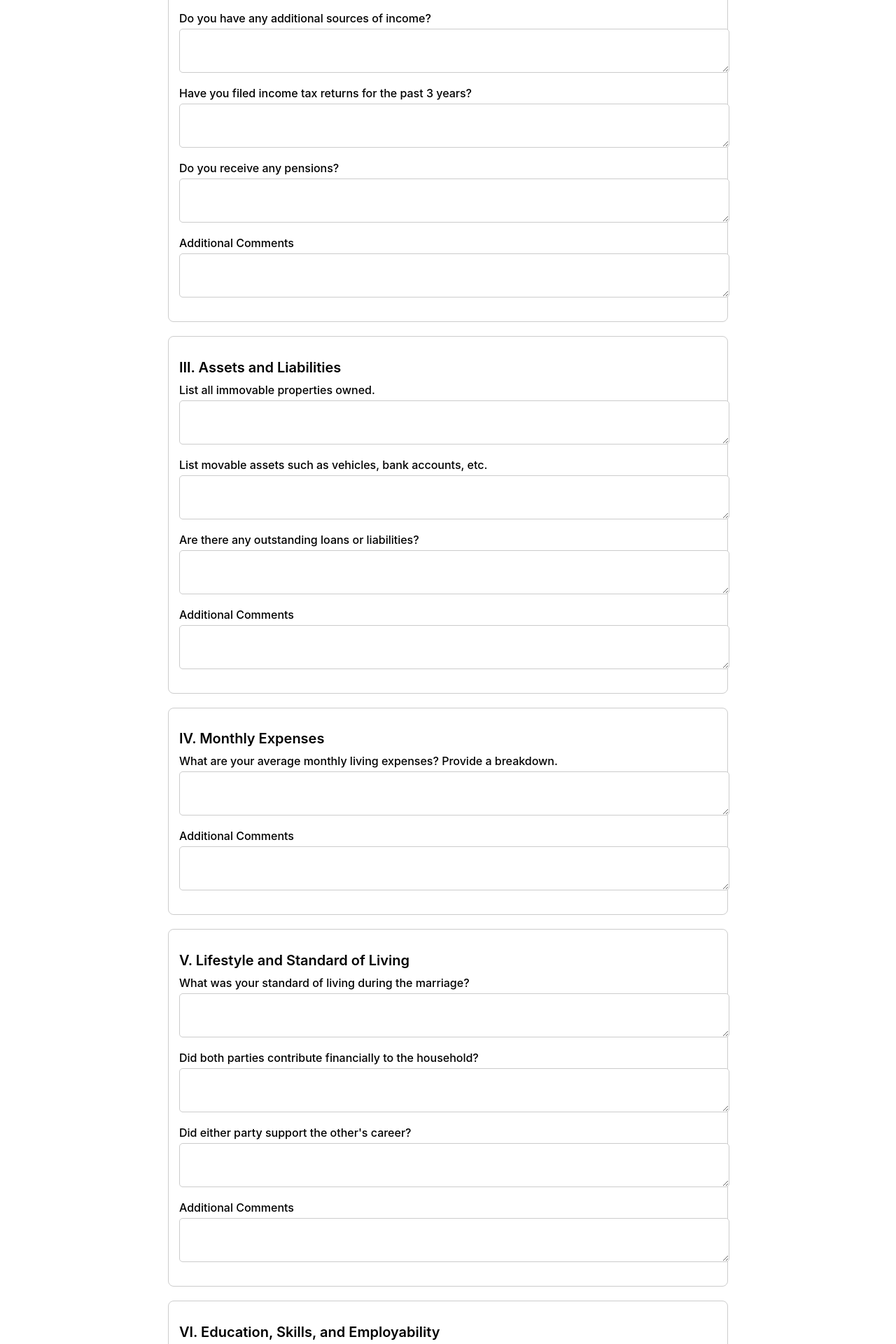
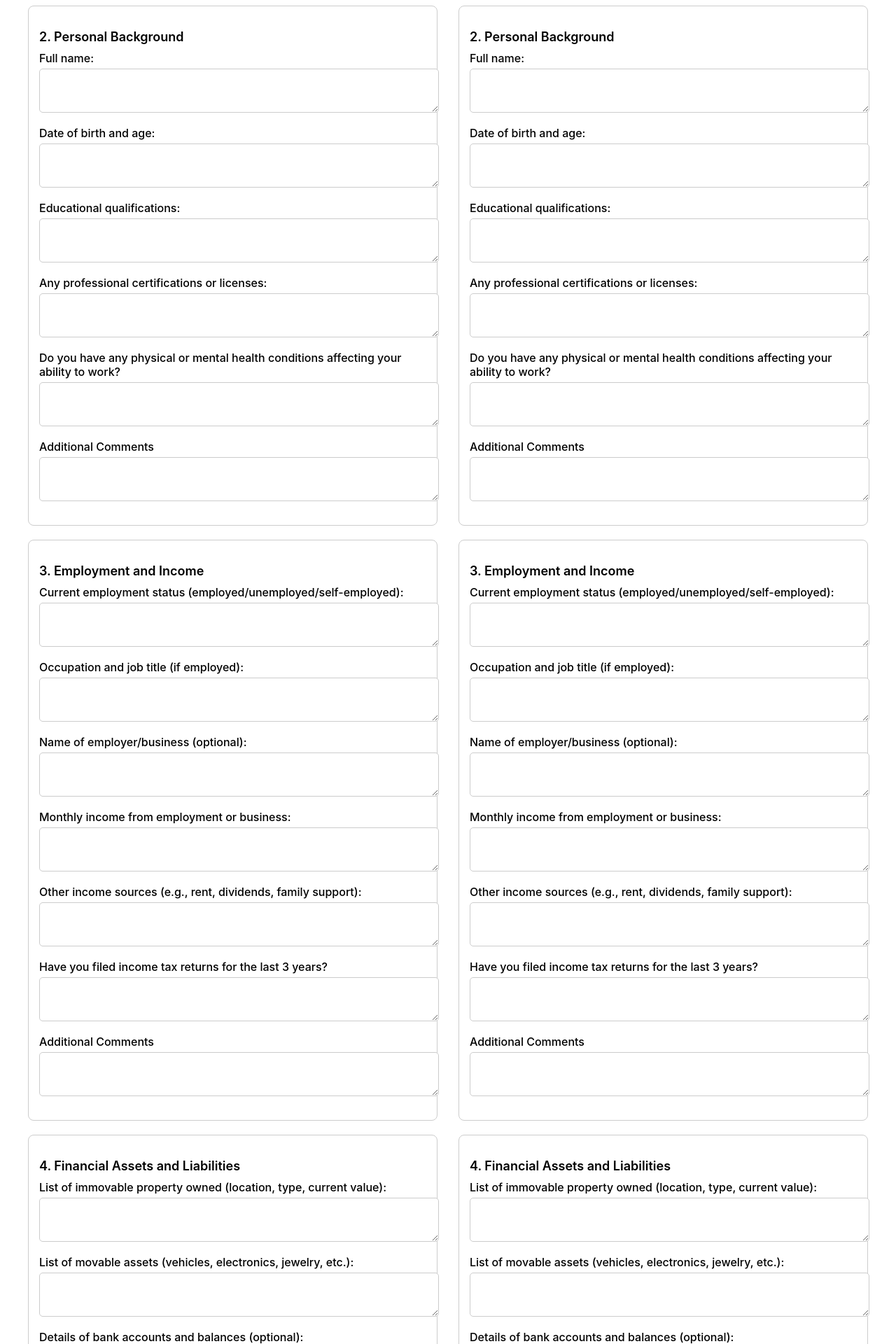
Before and after one commit to dineshr93/alimony-questionnaire, a React (Create React App) app: page / in a window 1280 px wide. Shown: the part 880-2800 px from the top of the page at 70% size. Built offline with nearby package versions, Linux system fonts and the light colour scheme.

Commit message:
2 person request

```diff
--- a/src/App.js
+++ b/src/App.js
@@ -4,100 +4,104 @@ import "./App.css";
 
 const sections = [
   {
-    title: "I. Personal and Relationship Details",
+    title: "1. Marriage and Family Details",
     questions: [
-      "What is the date of marriage?",
-      "What is the current marital status?",
-      "What is the duration of the marriage?",
-      "Are there any children from the marriage? If yes, provide details."
+      "Date of marriage:",
+      "Current marital status (e.g., separated, divorced):",
+      "Duration of the marriage (in years):",
+      "Number of children from this marriage:",
+      "Current custody arrangement (if applicable):"
     ]
   },
   {
-    title: "II. Income and Employment Information",
+    title: "2. Personal Background",
     questions: [
-      "Are you currently employed? If yes, provide details.",
-      "Do you have any additional sources of income?",
-      "Have you filed income tax returns for the past 3 years?",
-      "Do you receive any pensions?"
+      "Full name:",
+      "Date of birth and age:",
+      "Educational qualifications:",
+      "Any professional certifications or licenses:",
+      "Do you have any physical or mental health conditions affecting your ability to work?"
     ]
   },
   {
-    title: "III. Assets and Liabilities",
+    title: "3. Employment and Income",
     questions: [
-      "List all immovable properties owned.",
-      "List movable assets such as vehicles, bank accounts, etc.",
-      "Are there any outstanding loans or liabilities?"
+      "Current employment status (employed/unemployed/self-employed):",
+      "Occupation and job title (if employed):",
+      "Name of employer/business (optional):",
+      "Monthly income from employment or business:",
+      "Other income sources (e.g., rent, dividends, family support):",
+      "Have you filed income tax returns for the last 3 years?"
     ]
   },
   {
-    title: "IV. Monthly Expenses",
+    title: "4. Financial Assets and Liabilities",
     questions: [
-      "What are your average monthly living expenses? Provide a breakdown."
+      "List of immovable property owned (location, type, current value):",
+      "List of movable assets (vehicles, electronics, jewelry, etc.):",
+      "Details of bank accounts and balances (optional):",
+      "Investments held (FDs, stocks, mutual funds, etc.):",
+      "Outstanding loans or liabilities (type, lender, amount due):",
+      "Any previous lump sum settlements or asset transfers between parties:"
     ]
   },
   {
-    title: "V. Lifestyle and Standard of Living",
+    title: "5. Monthly Expenses",
     questions: [
-      "What was your standard of living during the marriage?",
-      "Did both parties contribute financially to the household?",
-      "Did either party support the other's career?"
+      "Monthly housing cost (rent/mortgage):",
+      "Monthly utility and grocery expenses:",
+      "Medical and insurance expenses:",
+      "Educational expenses (self/children):",
+      "Transport and communication expenses:",
+      "Any other recurring monthly costs:"
     ]
   },
   {
-    title: "VI. Education, Skills, and Employability",
+    title: "6. Marital Conduct and Litigation History",
     questions: [
-      "What are your educational qualifications?",
-      "Do you have any professional certifications?",
-      "Have you been employed in the past? Provide details.",
-      "Are you currently capable of earning?"
+      "Were there any allegations of cruelty, abuse, or misconduct?",
+      "Any prior or ongoing litigation (maintenance, DV, child custody, etc.):",
+      "Has either spouse contributed to litigation delay?",
+      "Have there been any overlapping maintenance claims in other courts?"
     ]
   },
   {
-    title: "VII. Health and Age",
+    title: "7. Standard of Living and Needs",
     questions: [
-      "What is your current age?",
-      "Do you suffer from any illnesses or disabilities?"
-    ]
-  },
-  {
-    title: "VIII. Conduct and Litigation History",
-    questions: [
-      "Were there any allegations or findings of misconduct?",
-      "Have either of the parties contributed to the delay in litigation?"
-    ]
-  },
-  {
-    title: "IX. Existing Maintenance or Settlements",
-    questions: [
-      "Are there any interim maintenance orders in place?",
-      "Have there been any prior settlements?",
-      "Have you received or paid any previous maintenance?"
-    ]
-  },
-  {
-    title: "X. Other Legal Proceedings",
-    questions: [
-      "Are there any other ongoing legal cases between the parties?",
-      "Have any other courts passed conflicting or parallel orders?"
+      "Describe the standard of living enjoyed during the marriage:",
+      "What is your current standard of living compared to during the marriage?",
+      "Do you have any special or reasonable monthly needs (medical, dietary, etc.)?",
+      "Do you require financial support to maintain a comparable lifestyle?"
     ]
   }
 ];
 
+
 export default function AlimonyFormApp() {
-  const [responses, setResponses] = useState({});
+  const [responses, setResponses] = useState({ spouse1: {}, spouse2: {} });
 
-  const handleChange = (key, value) => {
-    setResponses({ ...responses, [key]: value });
+  const handleChange = (spouseKey, key, value) => {
+    setResponses({
+      ...responses,
+      [spouseKey]: {
+        ...responses[spouseKey],
+        [key]: value
+      }
+    });
   };
 
   const handleGenerateText = () => {
     let result = "";
+    ["spouse1", "spouse2"].forEach((spouseKey, index) => {
+      const label = spouseKey === "spouse1" ? "Spouse 1" : "Spouse 2";
+      result += `\n=============================\n${label} Responses\n=============================\n`;
       sections.forEach((section) => {
         result += `\n${section.title}\n`;
         section.questions.forEach((q) => {
-        result += `\n${q}\n${responses[q] || ""}\n`;
+          result += `\n${q}\n${responses[spouseKey][q] || ""}\n`;
         });
-      result += `\nAdditional Comments:\n${responses[section.title + "_comments"] || ""}\n`;
+        result += `\nAdditional Comments:\n${responses[spouseKey][section.title + "_comments"] || ""}\n`;
+      });
     });
 
     const blob = new Blob([result], { type: "text/plain;charset=utf-8" });
@@ -105,19 +109,25 @@ export default function AlimonyFormApp() {
   };
 
   return (
-    <div className="container" style={{ padding: '20px', maxWidth: '800px', margin: 'auto' }}>
+    <div className="container" style={{ padding: '20px', maxWidth: '1200px', margin: 'auto' }}>
       <h1 style={{ fontSize: '24px', fontWeight: 'bold' }}>Alimony Questionnaire</h1>
+      <div style={{ display: 'flex', flexWrap: 'wrap', gap: '30px' }}>
+        {["spouse1", "spouse2"].map((spouseKey, idx) => (
+          <div key={spouseKey} style={{ flex: '1 1 500px' }}>
+            <h2 style={{ fontSize: '22px', fontWeight: 'bold', marginBottom: '10px' }}>
+              {spouseKey === "spouse1" ? "Spouse 1" : "Spouse 2"}
+            </h2>
             {sections.map((section, i) => (
               <div key={i} style={{ border: '1px solid #ccc', padding: '15px', marginTop: '20px', borderRadius: '8px' }}>
-          <h2 style={{ fontSize: '20px', fontWeight: '600', marginBottom: '10px' }}>{section.title}</h2>
+                <h3 style={{ fontSize: '18px', fontWeight: '600', marginBottom: '10px' }}>{section.title}</h3>
                 {section.questions.map((q, j) => (
                   <div key={j} style={{ marginBottom: '15px' }}>
                     <label style={{ display: 'block', fontWeight: '500', marginBottom: '5px' }}>{q}</label>
                     <textarea
                       rows="3"
                       style={{ width: '100%', padding: '8px', borderRadius: '5px', borderColor: '#ccc' }}
-                value={responses[q] || ""}
-                onChange={(e) => handleChange(q, e.target.value)}
+                      value={responses[spouseKey][q] || ""}
+                      onChange={(e) => handleChange(spouseKey, q, e.target.value)}
                     />
                   </div>
                 ))}
@@ -126,17 +136,18 @@ export default function AlimonyFormApp() {
                   <textarea
                     rows="3"
                     style={{ width: '100%', padding: '8px', borderRadius: '5px', borderColor: '#ccc' }}
-              value={responses[section.title + "_comments"] || ""}
-              onChange={(e) =>
-                handleChange(section.title + "_comments", e.target.value)
-              }
+                    value={responses[spouseKey][section.title + "_comments"] || ""}
+                    onChange={(e) => handleChange(spouseKey, section.title + "_comments", e.target.value)}
                   />
                 </div>
               </div>
             ))}
+          </div>
+        ))}
+      </div>
       <button
         onClick={handleGenerateText}
-        style={{ marginTop: '20px', padding: '10px 20px', fontWeight: 'bold', borderRadius: '5px', backgroundColor: '#007bff', color: 'white', border: 'none' }}
+        style={{ marginTop: '30px', padding: '10px 20px', fontWeight: 'bold', borderRadius: '5px', backgroundColor: '#007bff', color: 'white', border: 'none' }}
       >
         Generate Text File
       </button>
```
Lines whose indentation alone changed are shown as unchanged.
